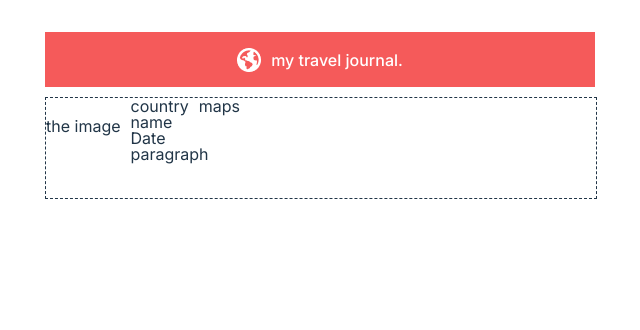
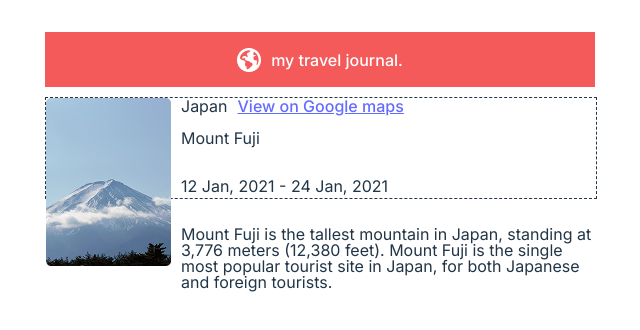
Before and after one commit to thierry-byiringiro/reactLearningScrimba, a React (Vite) app in the folder vite-project/: page / in a window 1280 px wide. Shown: the top 330 px of the page, without its empty margins (319-959 px from the left). Built offline with nearby package versions, Linux system fonts and the light colour scheme.

Commit message:
modified Entry jsx

```diff
--- a/vite-project/src/TravellingJournal/Entry.jsx
+++ b/vite-project/src/TravellingJournal/Entry.jsx
@@ -1,16 +1,27 @@
 import map from '../assets/map.png'
+import japan from '../assets/japan.png'
 const Entry = () => {
     return (
         <div className='light'>
-            <div><p>the image</p></div>
+            <div><img src={japan} alt="mount fuji picture" />
+            </div>
             <div className='save'>
                 <div className='top'>
-                    <div>country</div>
-                    <div>maps</div>
+                    <div>Japan</div>
+                    <div>
+                        <a href="https://www.google.com/maps/place/Mount+Fuji/@35.3606421,138.7170637,15z/data=!3m1!4b1!4m6!3m5!1
+                            s0x6019629a42fdc899:0xa6a1fcc916f3a4df!8m
+                            2!3d35.3606255!4d138.7273634!16zL20vMGNrczA?entry=ttu">View on Google maps
+                        </a>
+                    </div>
                 </div>
-                <div>name</div>
-                <div>Date</div>
-                <div>paragraph</div>
+                <div><p>Mount Fuji</p></div>
+                <div><p>12 Jan, 2021 - 24 Jan, 2021</p></div>
+                <div className='div'>
+                    <p>
+                        Mount Fuji is the tallest mountain in Japan, standing at 3,776 meters (12,380 feet). Mount Fuji is the single most popular tourist site in Japan, for both Japanese and foreign tourists.
+                    </p>
+                </div>
             </div>
         </div>
     );
```
